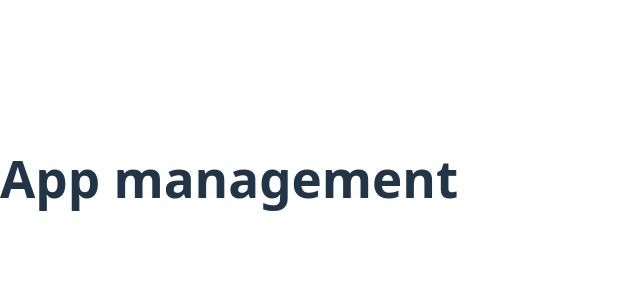
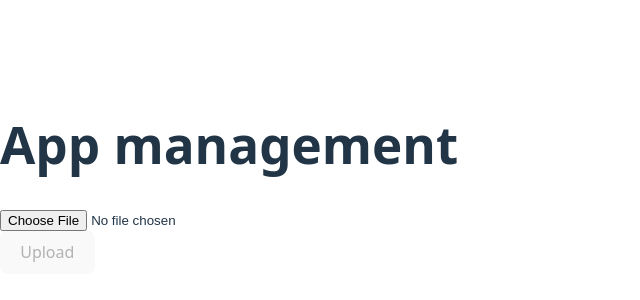
Before and after one commit to sd8917/Frontend-interview, a React (Vite) app: page / in a window 1280 px wide. Shown: the part 222-522 px from the top of the page, without its empty margins (0-640 px from the left). Built offline with nearby package versions, Linux system fonts and the light colour scheme.

Commit message:
add file upload

```diff
--- a/src/App.tsx
+++ b/src/App.tsx
@@ -1,8 +1,12 @@
+import FileUploader from "./Upload"
 
 
 
 function App() {
-  return <h1> App management</h1>
+  return <>
+  <h1> App management</h1>
+  <FileUploader />
+  </>
 }
 
 
--- /dev/null
+++ b/src/Upload.tsx
@@ -0,0 +1,79 @@
+import React, { useState } from "react";
+
+export default function FileUploader() {
+    const [file, setFile] = useState<File | null>(null);
+    const [progress, setProgress] = useState(0);
+    const [status,setStatus] = useState("");
+    const [uploading, setUploading] = useState(false);
+
+
+    const handleUpload = () =>{
+        if(!file) return;
+
+        setUploading(true);
+        setStatus("");
+        setProgress(0);
+
+
+        const xhr = new XMLHttpRequest();
+
+        const formData = new FormData();
+
+        formData.append("file", file);
+
+        xhr.upload.onprogress=(e) =>{
+              if (e.lengthComputable) {
+                const percent = Math.round((e.loaded / e.total) * 100);
+                setProgress(percent);
+            }
+        }
+
+         xhr.onload = () => {
+            setUploading(false);
+            if (xhr.status === 200) {
+                setStatus("Upload successful ✅");
+            } else {
+                setStatus("Upload failed ❌");
+            }
+        };
+
+          xhr.onerror = () => {
+        setUploading(false);
+        setStatus("Network error ❌");
+        };
+
+        xhr.open("POST", "/upload");
+        xhr.send(formData);
+
+    }
+
+    return (
+    <div style={{ width: 300 }}>
+      <input
+        type="file"
+        disabled={uploading}
+        onChange={(e) => {
+          const files = e.target.files;
+          setFile(files && files.length > 0 ? files[0] : null);
+        }}
+      />
+
+      <button
+        onClick={handleUpload}
+        disabled={!file || uploading}
+      >
+        {uploading ? "Uploading..." : "Upload"}
+      </button>
+
+      {uploading && (
+        <div>
+          <progress value={progress} max="100" />
+          <span>{progress}%</span>
+        </div>
+      )}
+
+      {status && <p>{status}</p>}
+    </div>
+    )
+
+}
```
Also changed, not shown: 1 other file (tests, documents, lock files or other folders).
